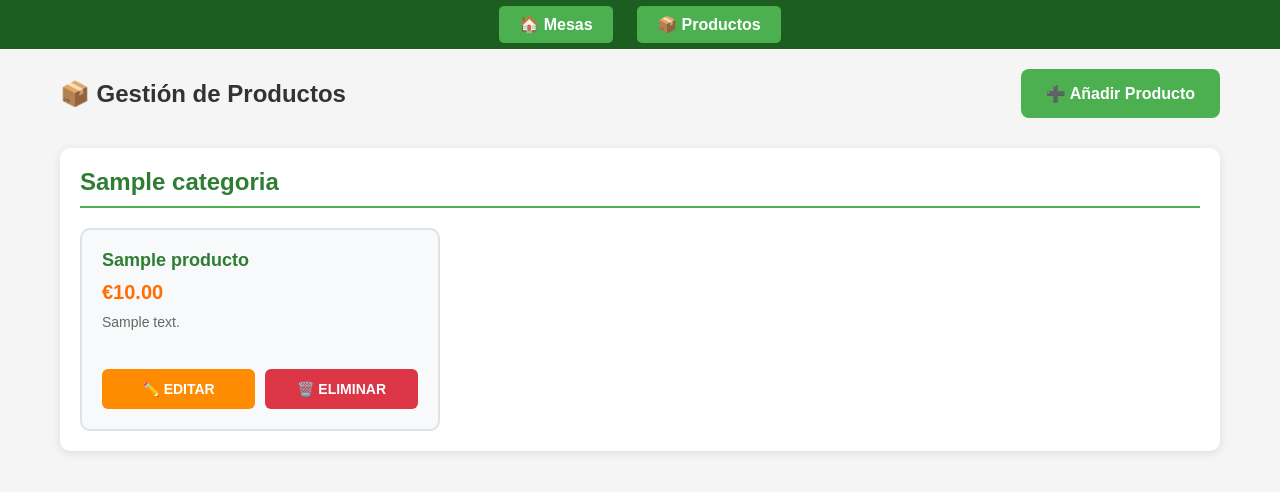
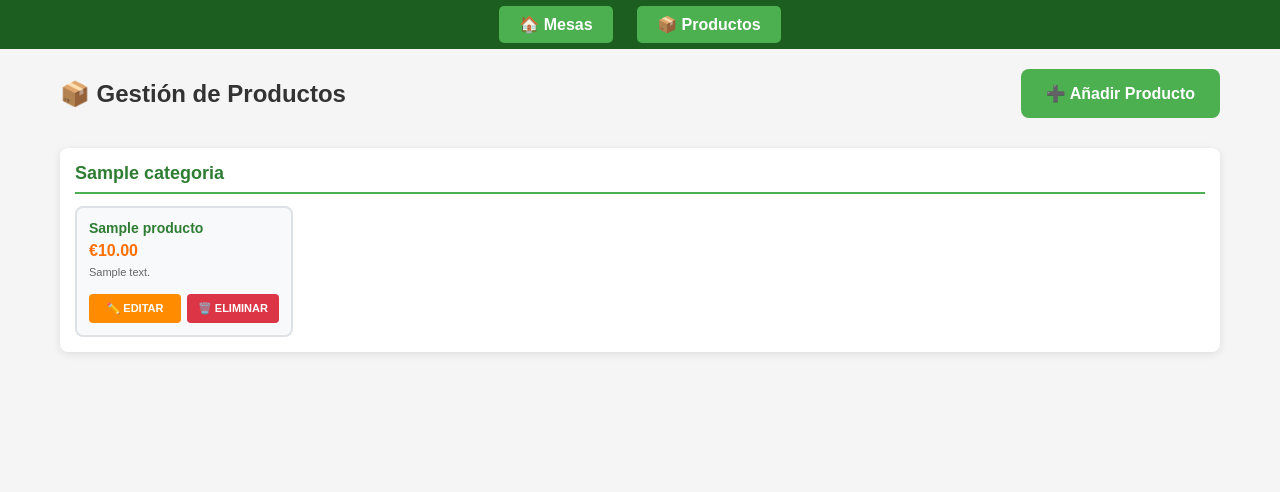
Before and after one commit to Fluxia21/BarYedraTPV, a Python web app: template templates/products_tpv.html in a window 1280 px wide. Shown: the part 106-598 px from the top of the page. Run offline with Jinja, Linux system fonts and the light colour scheme; the template is opened without the code that fills it: most values are stand-ins (such as "Sample title", 1, 10 or a date in 2020).

Commit message:
Adjust product card sizes to display more items without scrolling
Modify CSS styles in products_tpv.html to reduce card sizes and margins for better layout.

Replit-Commit-Author: Agent
Replit-Commit-Session-Id: 16f3932f-c68f-4b98-ab4f-7d4d30f120a5
Replit-Commit-Screenshot-Url: https://storage.googleapis.com/screenshot-production-us-central1/f959c143-cbae-4e9e-81f4-4c4ec6c07340/09cb797d-0296-4df7-a71e-d627ae9dc1d8.jpg

```diff
--- a/templates/products_tpv.html
+++ b/templates/products_tpv.html
@@ -29,32 +29,32 @@
     }
 
     .categoria-section {
-        margin: 30px 0;
+        margin: 15px 0;
         background: white;
-        border-radius: 10px;
-        padding: 20px;
-        box-shadow: 0 2px 10px rgba(0,0,0,0.1);
+        border-radius: 8px;
+        padding: 15px;
+        box-shadow: 0 2px 8px rgba(0,0,0,0.1);
     }
 
     .categoria-title {
         color: #2e7d32;
-        font-size: 24px;
-        margin-bottom: 20px;
+        font-size: 18px;
+        margin-bottom: 12px;
         border-bottom: 2px solid #4caf50;
-        padding-bottom: 10px;
+        padding-bottom: 8px;
     }
 
     .products-grid {
         display: grid;
-        grid-template-columns: repeat(auto-fill, minmax(300px, 1fr));
-        gap: 20px;
+        grid-template-columns: repeat(auto-fill, minmax(200px, 1fr));
+        gap: 10px;
     }
 
     .product-card {
         background: #f8f9fa;
         border: 2px solid #dee2e6;
-        border-radius: 10px;
-        padding: 20px;
+        border-radius: 8px;
+        padding: 12px;
         transition: all 0.3s ease;
     }
 
@@ -64,42 +64,43 @@
     }
 
     .product-name {
-        font-size: 18px;
+        font-size: 14px;
         font-weight: bold;
         color: #2e7d32;
-        margin-bottom: 10px;
+        margin-bottom: 6px;
     }
 
     .product-price {
-        font-size: 20px;
+        font-size: 16px;
         font-weight: bold;
         color: #ff6f00;
-        margin-bottom: 10px;
+        margin-bottom: 6px;
     }
 
     .product-description {
         color: #666;
-        font-size: 14px;
-        margin-bottom: 15px;
-        min-height: 40px;
+        font-size: 11px;
+        margin-bottom: 8px;
+        min-height: 20px;
+        line-height: 1.2;
     }
 
     .product-buttons {
         display: flex;
-        gap: 10px;
-        margin-top: 15px;
+        gap: 6px;
+        margin-top: 8px;
     }
 
     .btn-edit-orange {
         flex: 1;
-        padding: 12px;
+        padding: 8px;
         background: #ff8c00;
         color: white;
         border: none;
-        border-radius: 6px;
+        border-radius: 4px;
         font-weight: bold;
         cursor: pointer;
-        font-size: 14px;
+        font-size: 11px;
     }
 
     .btn-edit-orange:hover {
@@ -109,14 +110,14 @@
 
     .btn-delete-red {
         flex: 1;
-        padding: 12px;
+        padding: 8px;
         background: #dc3545;
         color: white;
         border: none;
-        border-radius: 6px;
+        border-radius: 4px;
         font-weight: bold;
         cursor: pointer;
-        font-size: 14px;
+        font-size: 11px;
     }
 
     .btn-delete-red:hover {
```
